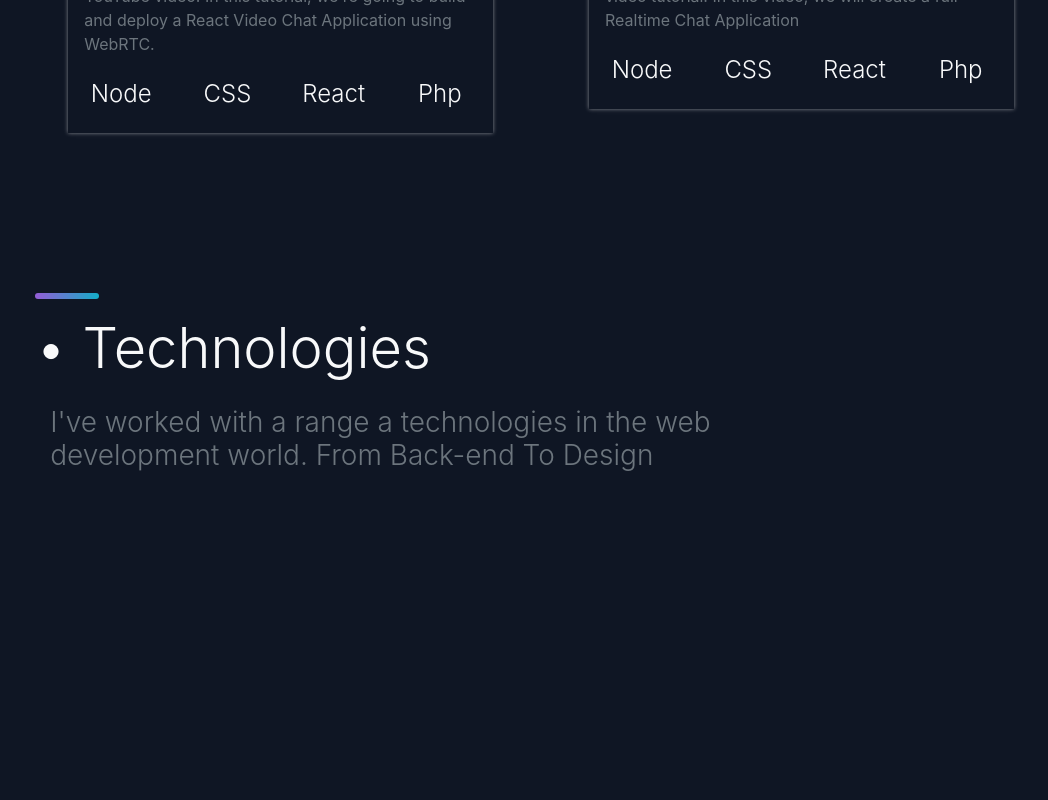
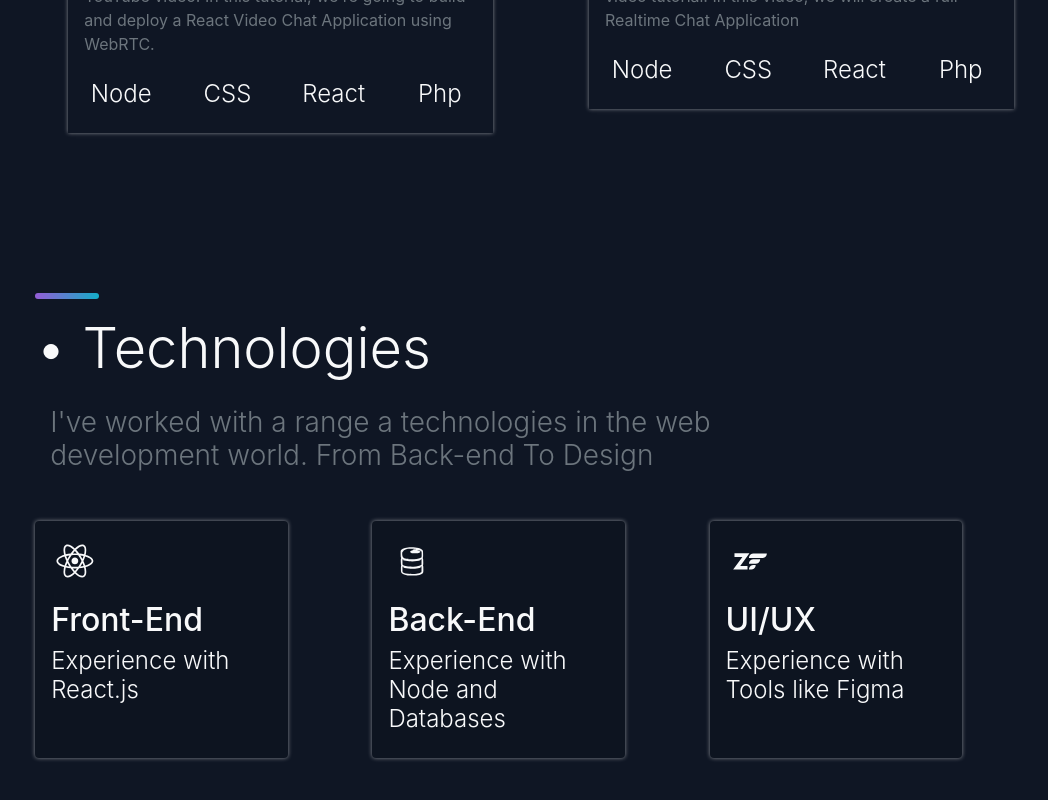
Before and after one commit to mreskini/Portfolio, a React (Create React App) app: page / in a window 1280 px wide. Shown: the part 1822-2622 px from the top of the page, without its empty margins (99-1147 px from the left). Before the commit the page ends 2367 px from the top, so only its background shows below. Built offline with nearby package versions, Linux system fonts and the light colour scheme.

Commit message:
completed the technologies cards only for desktop view

```diff
--- a/src/components/technologies.jsx
+++ b/src/components/technologies.jsx
@@ -1,3 +1,4 @@
+import { DiFirebase, DiReact, DiZend } from 'react-icons/di';
 export default function Technologies(){
     return(
         <div className="container-fluid position-relative">
@@ -11,6 +12,43 @@ export default function Technologies(){
                     <div className="h3 font-weight-light text-secondary col-lg-10">
                         I've worked with a range a technologies in the web development world. From Back-end To Design
                     </div>
+                    <div className="mt-5 row m-0">
+                        <div className="col-lg-3 p-3 bg-secondary-color shadow-light rounded">
+                            <DiReact size="3rem" className="text-light mb-3" />
+                            <div className="text-light h2">
+                                Front-End
+                            </div>
+                            <div className="text-light h4 font-weight-light">
+                                Experience with
+                                <br />
+                                React.js
+                            </div>
+                        </div>
+                        <div className="col-lg-1"></div>
+                        <div className="col-lg-3 p-3 bg-secondary-color shadow-light rounded">
+                            <DiFirebase size="3rem" className="text-light mb-3" />
+                            <div className="text-light h2">
+                                Back-End
+                            </div>
+                            <div className="text-light h4 font-weight-light">
+                                Experience with
+                                <br />
+                                Node and Databases
+                            </div>
+                        </div>
+                        <div className="col-lg-1"></div>
+                        <div className="col-lg-3 p-3 bg-secondary-color shadow-light rounded">
+                            <DiZend  size="3rem" className="text-light mb-3" />
+                            <div className="text-light h2">
+                                UI/UX
+                            </div>
+                            <div className="text-light h4 font-weight-light">
+                                Experience with
+                                <br />
+                                Tools like Figma
+                            </div>
+                        </div>
+                    </div>
                 </div>
             </div>
         </div>
--- a/src/index.css
+++ b/src/index.css
@@ -1,6 +1,6 @@
 :root{
   --theme-primary-color: #0F1624;
-  --theme-secondary-color: #ffffff;
+  --theme-secondary-color: #0d1420;
 }
 
 *{
@@ -12,6 +12,9 @@ body{
   background-color: var(--theme-primary-color) !important;
 }
 /* begin:general */
+.bg-secondary-color{
+  background-color: var(--theme-secondary-color) !important;
+}
 .on-hover-underline{
   text-decoration: none;
   transition: 500ms !important;
```
